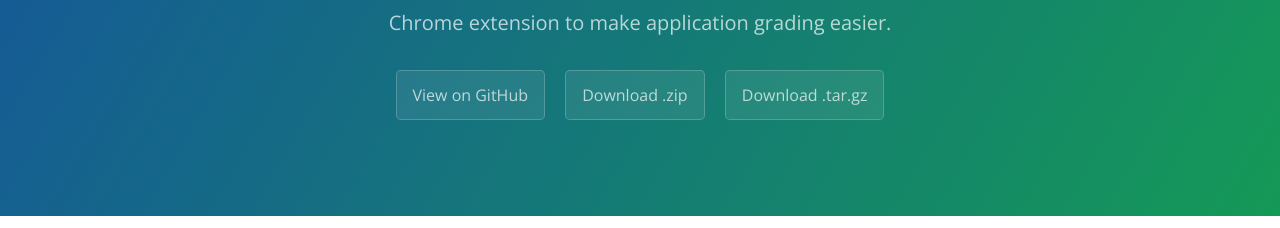
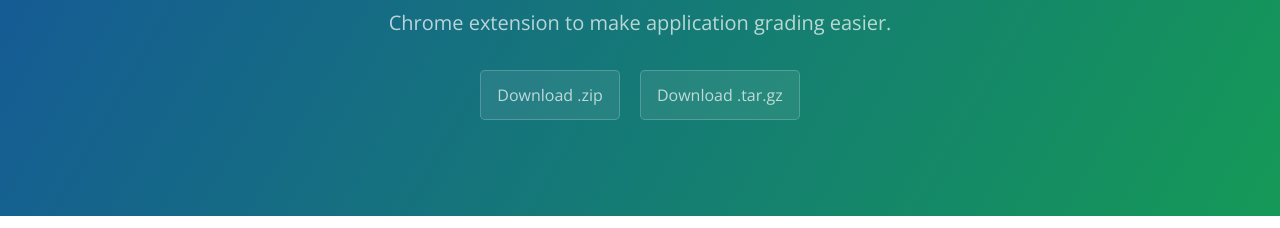
Before and after one commit to devesh95/github-inline-chrome, a plain HTML site: page index.html in a window 1280 px wide. Shown: the part 167-395 px from the top of the page. Drawn offline with nearby package versions, Linux system fonts and the light colour scheme.

Commit message:
remove new on github button

```diff
--- a/index.html
+++ b/index.html
@@ -13,7 +13,6 @@
     <section class="page-header">
       <h1 class="project-name">PennApps: App Review Chrome Extension</h1>
       <h2 class="project-tagline">Chrome extension to make application grading easier.</h2>
-      <a href="https://github.com/devesh95/github-inline-chrome" class="btn">View on GitHub</a>
       <a href="https://github.com/devesh95/github-inline-chrome/zipball/master" class="btn">Download .zip</a>
       <a href="https://github.com/devesh95/github-inline-chrome/tarball/master" class="btn">Download .tar.gz</a>
     </section>
```
